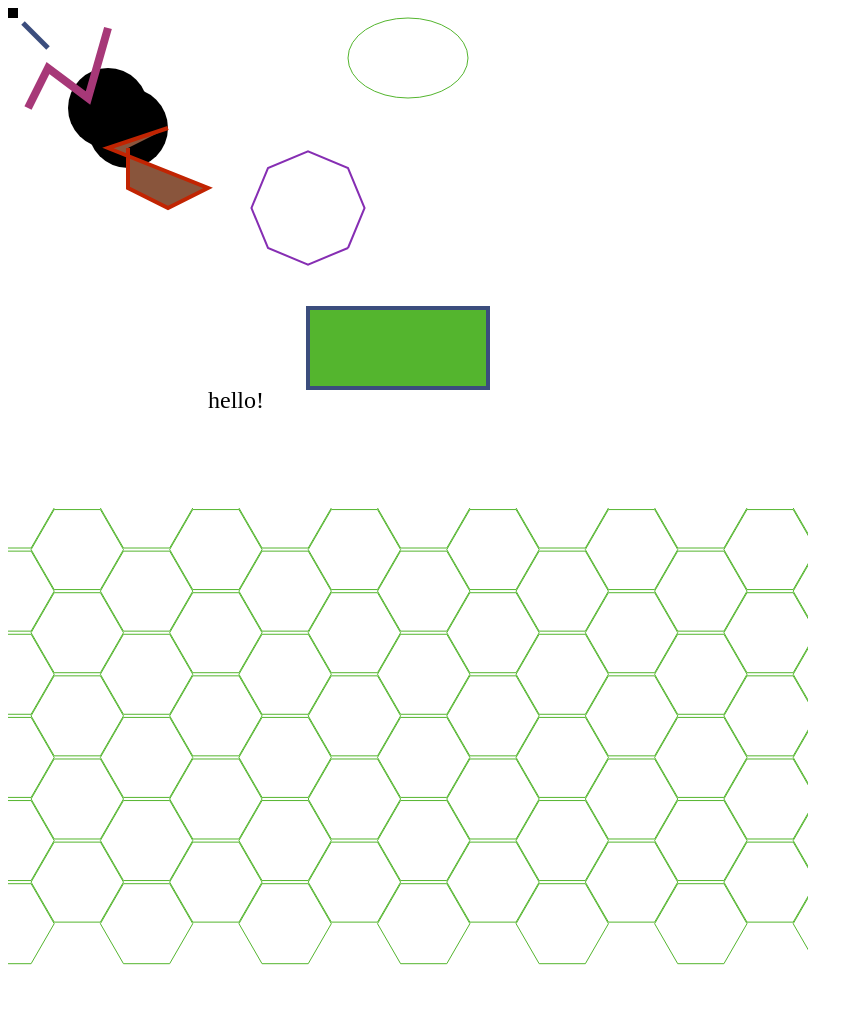
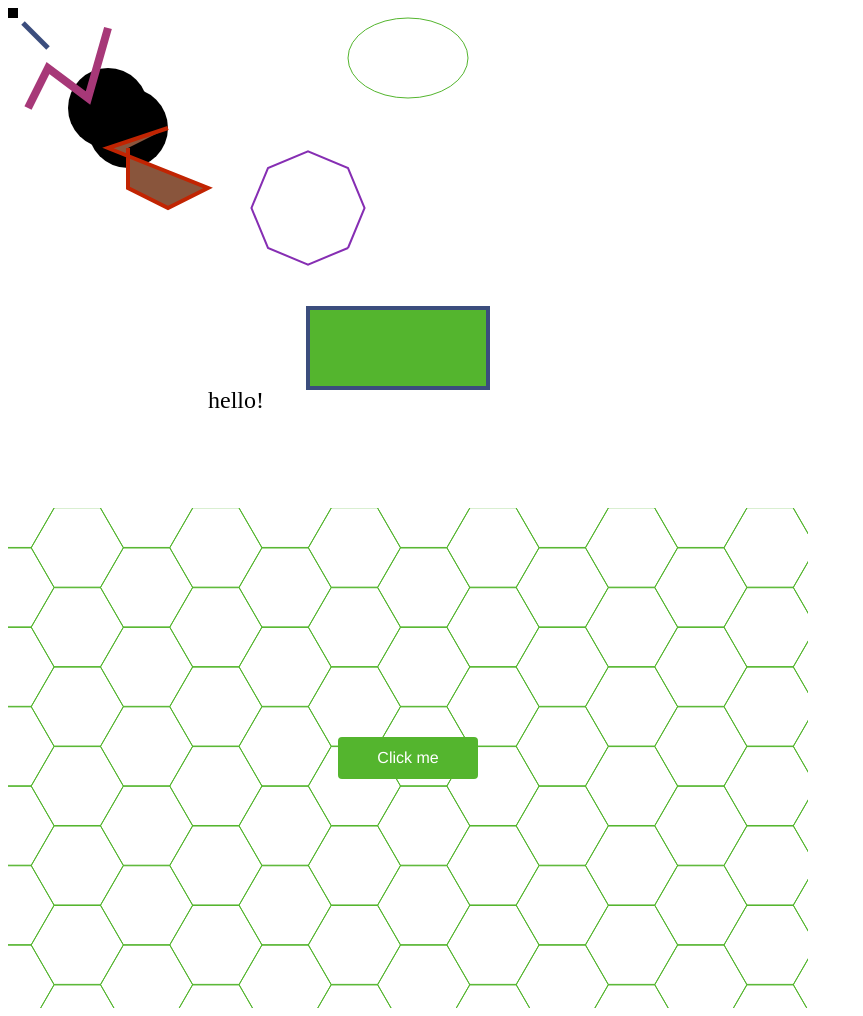
Before and after one commit to jmhl/svgeejs, a website: page index.html in a window 1280 px wide. Shown: the whole page, without its empty margins (0-863 px from the left). Drawn offline with Linux system fonts and the light colour scheme.

Commit message:
Make tile function work

```diff
--- a/index.html
+++ b/index.html
@@ -1,10 +1,32 @@
 <html>
   <head>
+    <style>
+      #tile {
+        position: relative;
+        width: 800px;
+        height: 500px;
+      }
+
+      .test-btn {
+        position: absolute;
+        top: 50%;
+        left: 50%;
+        transform: translate(-50%, -50%);
+        width: 140px;
+        padding: 12px;
+        border-radius: 4px;
+        border: 0;
+        background-color: #54B52E;
+        font-family: 'Helvetica Neue';
+        font-size: 16px;
+        color: white;
+      }
+    </style>
     <script src="./svgee.js"></script>
   </head>
   <body>
     <div id="canvas"></div>
-    <div id="tile"></div>
+    <div id="tile"><button class="test-btn">Click me</button></div>
 
     <script>
       var canvas = document.getElementById('canvas');
--- a/svgee.js
+++ b/svgee.js
@@ -270,7 +270,7 @@
     var maxX = canvas.getAttribute('width');
     var maxY = canvas.getAttribute('height');
     var radius = calculateRadius(numSides, lenSide);
-    var rows = maxY / radius + 1;
+    var rows = maxY / radius + 10;
     var diameter = radius * 2
     var elements = [];
     var elementsInRow = (maxX / diameter);
@@ -287,7 +287,7 @@
         elementXPosition += diameter + radius;
       }
 
-      elementYPosition += radius * 0.9;
+      elementYPosition += radius * 0.86;
     }
 
     var tileGroup = group(elements);
```
